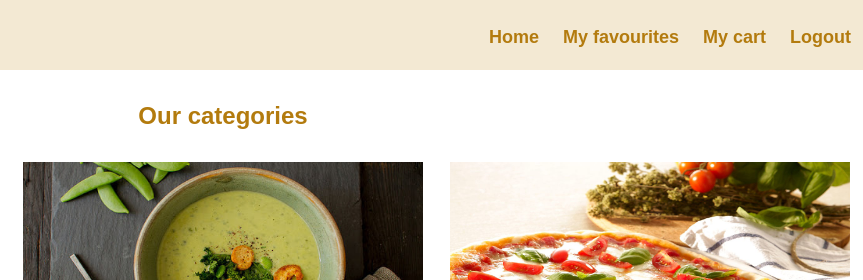
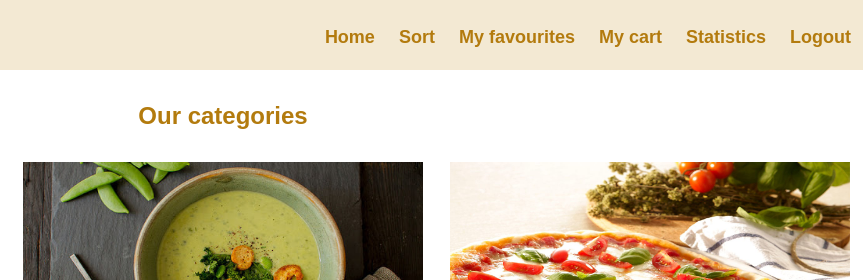
Before and after one commit to mihaellaluca/Food-Organizer, a plain HTML site: page frontend/app/home/home.html in a window 1280 px wide. Shown: the top 280 px of the page, 417-1280 px from the left. Drawn offline with Linux system fonts and the light colour scheme.

Commit message:
Update home.html

```diff
--- a/frontend/app/home/home.html
+++ b/frontend/app/home/home.html
@@ -12,10 +12,12 @@
   <div class="header">
     <img class="logo" src="./../../assets/logo_transparent.png " alt="logo" />
     <div class="header-right">
-      <a href="./../home/home.html">Home</a>
-      <a href="./../my-favourites/my-favourites.html">My favourites</a>
-      <a href="./../my-cart/my-cart.html">My cart</a>
-      <a href="./../login/login.html">Logout</a>
+        <a href="./../home/home.html">Home</a>
+        <a href="./../products/home.html">Sort</a>
+        <a href="./../my-favourites/my-favourites.html">My favourites</a>
+        <a href="./../my-cart/my-cart.html">My cart</a>
+        <a href="./../statistics/home.html">Statistics</a>
+        <a href="./../login/login.html">Logout</a>
     </div>
   </div>
 
```
